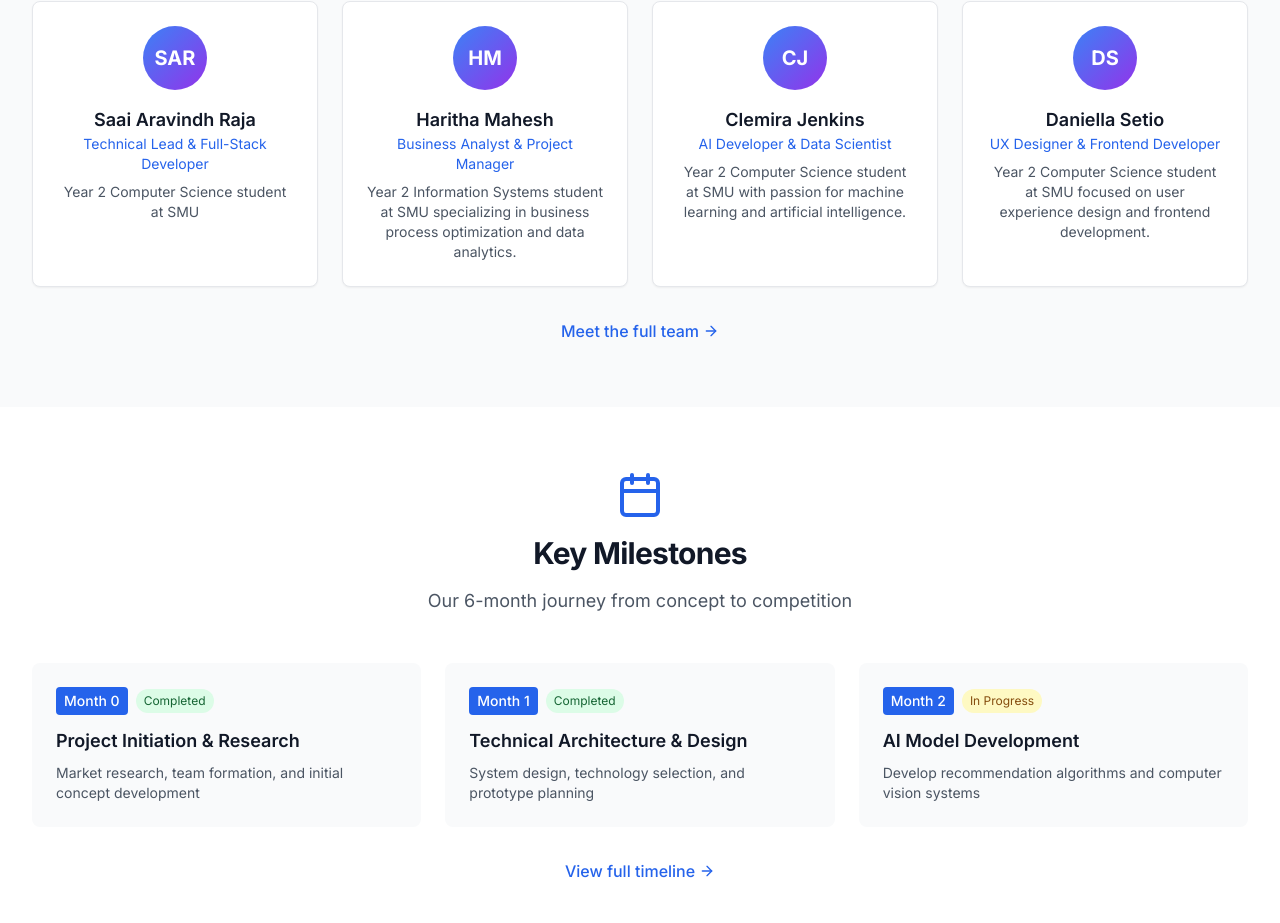
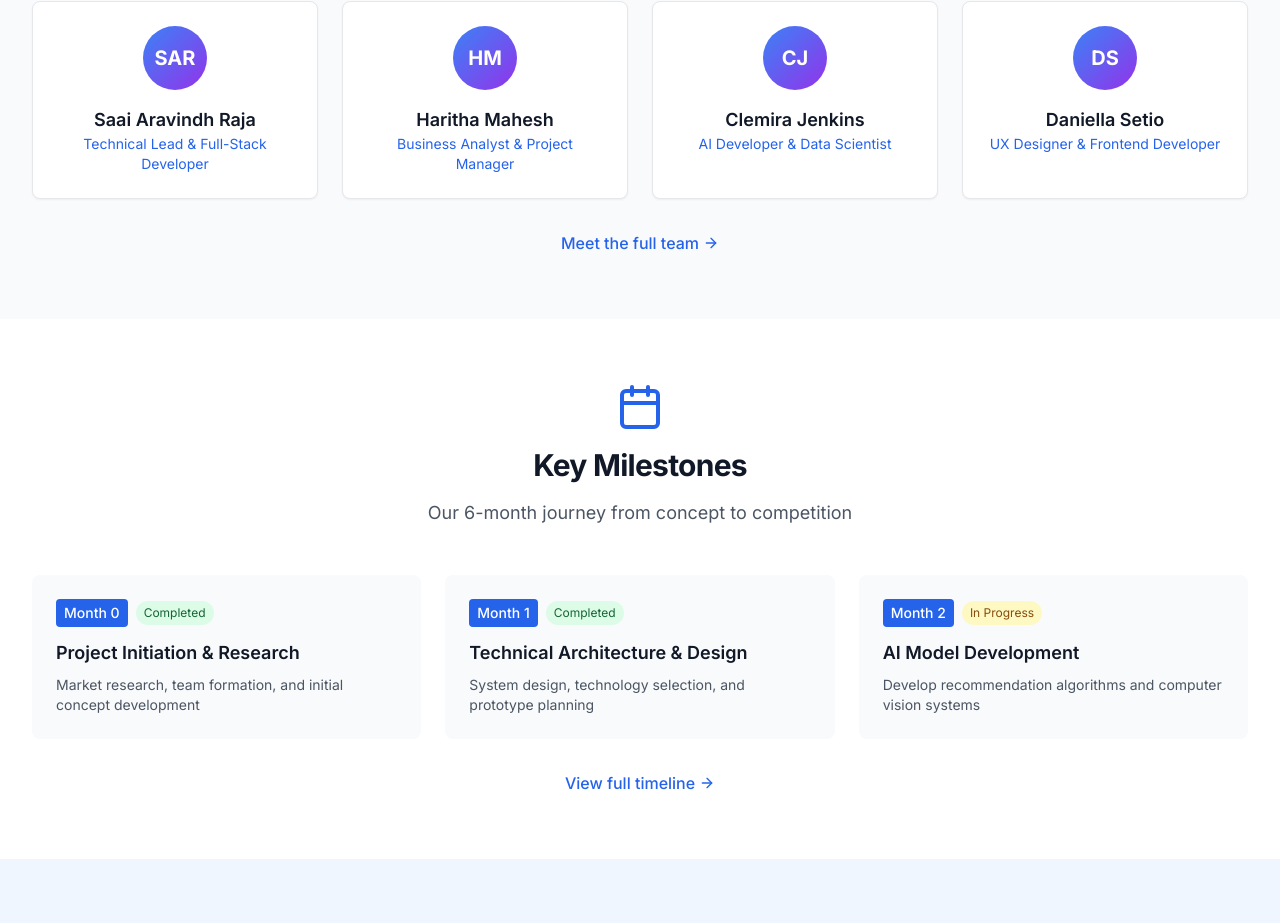
Before and after one commit to SaaiAravindhRaja/Re-Charge, a Next.js app: page / in a window 1280 px wide. Shown: the part 1148-2071 px from the top of the page. Built offline with nearby package versions, Linux system fonts and the light colour scheme.

Commit message:
update homepage team cards

```diff
--- a/app/page.tsx
+++ b/app/page.tsx
@@ -87,8 +87,7 @@
                   {member.name.split(' ').map(n => n[0]).join('')}
                 </div>
                 <h3 className="text-lg font-semibold text-gray-900 text-center">{member.name}</h3>
-                <p className="text-sm text-blue-600 text-center mb-2">{member.role}</p>
-                <p className="text-sm text-gray-600 text-center">{member.bio}</p>
+                <p className="text-sm text-blue-600 text-center">{member.role}</p>
               </div>
             ))}
           </div>
```
